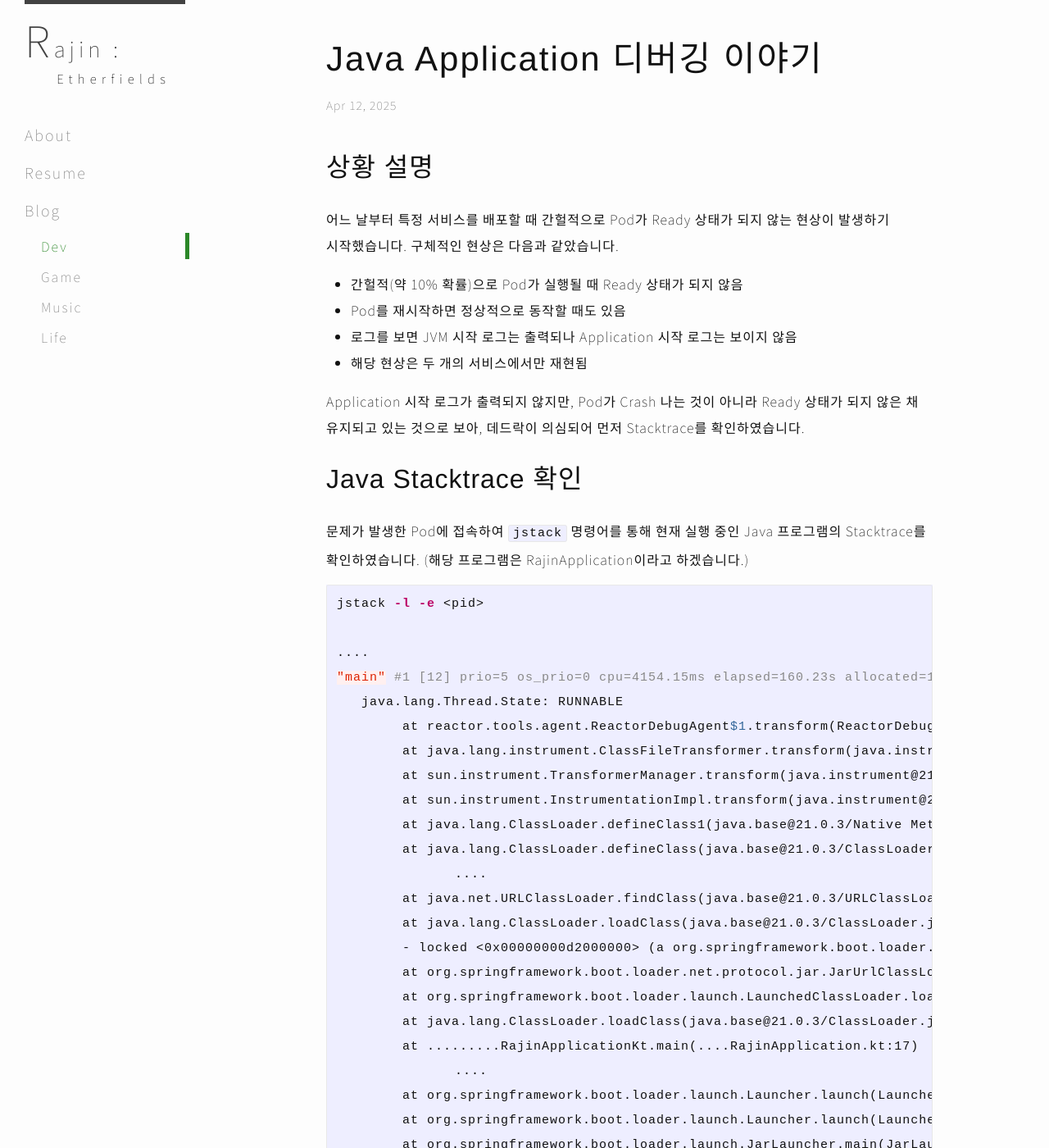
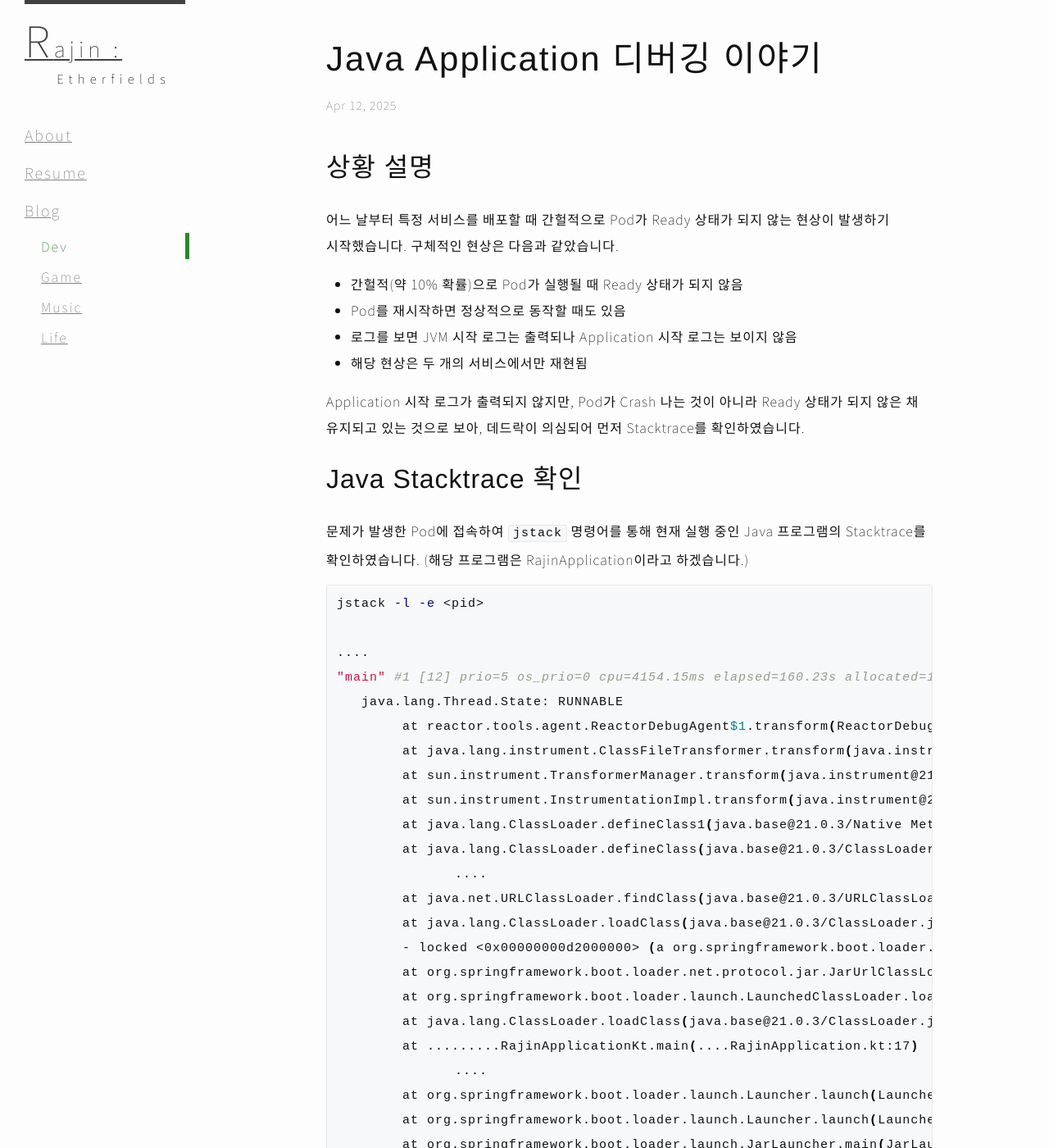
Before and after one commit to Rajin9601/rajin9601.github.io, a Jekyll site: the page built from _posts/2025-04-12-java-application-debug.md, in a window 1280 px wide and 1400 px high. Shown: the whole window at 82% size. Built offline with Jekyll 4.4.1, drawn with Linux system fonts in a browser that asks for light colours; comment, search, counter and statistics services are not loaded.

Commit message:
apply syntax highlighting & publish java application debug

```diff
--- a/_sass/_base.scss
+++ b/_sass/_base.scss
@@ -134,7 +134,7 @@
  */
 a {
     color: $brand-color;
-    text-decoration: none;
+    text-decoration: underline;
 
     &:visited {
         color: darken($brand-color, 15%);
@@ -142,7 +142,6 @@
 
     &:hover {
         color: $text-color;
-        text-decoration: underline;
     }
 }
 
@@ -174,7 +173,7 @@
     font-size: 15px;
     border: 1px solid $grey-color-light;
     border-radius: 3px;
-    background-color: #eef;
+    background-color: #f6f8fa;
 }
 
 code {
--- a/_sass/_syntax-highlighting.scss
+++ b/_sass/_syntax-highlighting.scss
@@ -1,71 +1,331 @@
-/**
- * Syntax highlighting styles
- */
-.highlight {
-    background: #ffffcc;
-    @extend %vertical-rhythm;
+// from https: //github.com/jwarby/jekyll-pygments-themes/blob/fead13aa9a6f3216ecc9c5758319a3d5d1236835/github.css
 
-    .highlighter-rouge & {
-      background: #eef;
-    }
+.highlight .hll {
+  background-color: #ffffcc
+}
 
-    .c { color: #888888 } /* Comment */
-    .err { color: #a61717; background-color: #e3d2d2 } /* Error */
-    .k { color: #008800; font-weight: bold } /* Keyword */
-    .cm { color: #888888 } /* Comment.Multiline */
-    .cp { color: #cc0000; font-weight: bold } /* Comment.Preproc */
-    .c1 { color: #888888 } /* Comment.Single */
-    .cs { color: #cc0000; font-weight: bold; background-color: #fff0f0 } /* Comment.Special */
-    .gd { color: #000000; background-color: #ffdddd } /* Generic.Deleted */
-    .ge { font-style: italic } /* Generic.Emph */
-    .gr { color: #aa0000 } /* Generic.Error */
-    .gh { color: #303030 } /* Generic.Heading */
-    .gi { color: #000000; background-color: #ddffdd } /* Generic.Inserted */
-    .go { color: #888888 } /* Generic.Output */
-    .gp { color: #555555 } /* Generic.Prompt */
-    .gs { font-weight: bold } /* Generic.Strong */
-    .gu { color: #606060 } /* Generic.Subheading */
-    .gt { color: #aa0000 } /* Generic.Traceback */
-    .kc { color: #008800; font-weight: bold } /* Keyword.Constant */
-    .kd { color: #008800; font-weight: bold } /* Keyword.Declaration */
-    .kn { color: #008800; font-weight: bold } /* Keyword.Namespace */
-    .kp { color: #008800 } /* Keyword.Pseudo */
-    .kr { color: #008800; font-weight: bold } /* Keyword.Reserved */
-    .kt { color: #888888; font-weight: bold } /* Keyword.Type */
-    .m { color: #0000DD; font-weight: bold } /* Literal.Number */
-    .s { color: #dd2200; background-color: #fff0f0 } /* Literal.String */
-    .na { color: #336699 } /* Name.Attribute */
-    .nb { color: #003388 } /* Name.Builtin */
-    .nc { color: #bb0066; font-weight: bold } /* Name.Class */
-    .no { color: #003366; font-weight: bold } /* Name.Constant */
-    .nd { color: #555555 } /* Name.Decorator */
-    .ne { color: #bb0066; font-weight: bold } /* Name.Exception */
-    .nf { color: #0066bb; font-weight: bold } /* Name.Function */
-    .nl { color: #336699; font-style: italic } /* Name.Label */
-    .nn { color: #bb0066; font-weight: bold } /* Name.Namespace */
-    .py { color: #336699; font-weight: bold } /* Name.Property */
-    .nt { color: #bb0066; font-weight: bold } /* Name.Tag */
-    .nv { color: #336699 } /* Name.Variable */
-    .ow { color: #008800 } /* Operator.Word */
-    .w { color: #bbbbbb } /* Text.Whitespace */
-    .mf { color: #0000DD; font-weight: bold } /* Literal.Number.Float */
-    .mh { color: #0000DD; font-weight: bold } /* Literal.Number.Hex */
-    .mi { color: #0000DD; font-weight: bold } /* Literal.Number.Integer */
-    .mo { color: #0000DD; font-weight: bold } /* Literal.Number.Oct */
-    .sb { color: #dd2200; background-color: #fff0f0 } /* Literal.String.Backtick */
-    .sc { color: #dd2200; background-color: #fff0f0 } /* Literal.String.Char */
-    .sd { color: #dd2200; background-color: #fff0f0 } /* Literal.String.Doc */
-    .s2 { color: #dd2200; background-color: #fff0f0 } /* Literal.String.Double */
-    .se { color: #0044dd; background-color: #fff0f0 } /* Literal.String.Escape */
-    .sh { color: #dd2200; background-color: #fff0f0 } /* Literal.String.Heredoc */
-    .si { color: #3333bb; background-color: #fff0f0 } /* Literal.String.Interpol */
-    .sx { color: #22bb22; background-color: #f0fff0 } /* Literal.String.Other */
-    .sr { color: #008800; background-color: #fff0ff } /* Literal.String.Regex */
-    .s1 { color: #dd2200; background-color: #fff0f0 } /* Literal.String.Single */
-    .ss { color: #aa6600; background-color: #fff0f0 } /* Literal.String.Symbol */
-    .bp { color: #003388 } /* Name.Builtin.Pseudo */
-    .vc { color: #336699 } /* Name.Variable.Class */
-    .vg { color: #dd7700 } /* Name.Variable.Global */
-    .vi { color: #3333bb } /* Name.Variable.Instance */
-    .il { color: #0000DD; font-weight: bold } /* Literal.Number.Integer.Long */
+.highlight .c {
+  color: #999988;
+  font-style: italic
 }
+
+/* Comment */
+.highlight .err {
+  color: #a61717;
+  background-color: #e3d2d2
+}
+
+/* Error */
+.highlight .k {
+  color: #000000;
+  font-weight: bold
+}
+
+/* Keyword */
+.highlight .o {
+  color: #000000;
+  font-weight: bold
+}
+
+/* Operator */
+.highlight .cm {
+  color: #999988;
+  font-style: italic
+}
+
+/* Comment.Multiline */
+.highlight .cp {
+  color: #999999;
+  font-weight: bold;
+  font-style: italic
+}
+
+/* Comment.Preproc */
+.highlight .c1 {
+  color: #999988;
+  font-style: italic
+}
+
+/* Comment.Single */
+.highlight .cs {
+  color: #999999;
+  font-weight: bold;
+  font-style: italic
+}
+
+/* Comment.Special */
+.highlight .gd {
+  color: #000000;
+  background-color: #ffdddd
+}
+
+/* Generic.Deleted */
+.highlight .ge {
+  color: #000000;
+  font-style: italic
+}
+
+/* Generic.Emph */
+.highlight .gr {
+  color: #aa0000
+}
+
+/* Generic.Error */
+.highlight .gh {
+  color: #999999
+}
+
+/* Generic.Heading */
+.highlight .gi {
+  color: #000000;
+  background-color: #ddffdd
+}
+
+/* Generic.Inserted */
+.highlight .go {
+  color: #888888
+}
+
+/* Generic.Output */
+.highlight .gp {
+  color: #555555
+}
+
+/* Generic.Prompt */
+.highlight .gs {
+  font-weight: bold
+}
+
+/* Generic.Strong */
+.highlight .gu {
+  color: #aaaaaa
+}
+
+/* Generic.Subheading */
+.highlight .gt {
+  color: #aa0000
+}
+
+/* Generic.Traceback */
+.highlight .kc {
+  color: #000000;
+  font-weight: bold
+}
+
+/* Keyword.Constant */
+.highlight .kd {
+  color: #000000;
+  font-weight: bold
+}
+
+/* Keyword.Declaration */
+.highlight .kn {
+  color: #000000;
+  font-weight: bold
+}
+
+/* Keyword.Namespace */
+.highlight .kp {
+  color: #000000;
+  font-weight: bold
+}
+
+/* Keyword.Pseudo */
+.highlight .kr {
+  color: #000000;
+  font-weight: bold
+}
+
+/* Keyword.Reserved */
+.highlight .kt {
+  color: #445588;
+  font-weight: bold
+}
+
+/* Keyword.Type */
+.highlight .m {
+  color: #009999
+}
+
+/* Literal.Number */
+.highlight .s {
+  color: #d01040
+}
+
+/* Literal.String */
+.highlight .na {
+  color: #008080
+}
+
+/* Name.Attribute */
+.highlight .nb {
+  color: #0086B3
+}
+
+/* Name.Builtin */
+.highlight .nc {
+  color: #445588;
+  font-weight: bold
+}
+
+/* Name.Class */
+.highlight .no {
+  color: #008080
+}
+
+/* Name.Constant */
+.highlight .nd {
+  color: #3c5d5d;
+  font-weight: bold
+}
+
+/* Name.Decorator */
+.highlight .ni {
+  color: #800080
+}
+
+/* Name.Entity */
+.highlight .ne {
+  color: #990000;
+  font-weight: bold
+}
+
+/* Name.Exception */
+.highlight .nf {
+  color: #990000;
+  font-weight: bold
+}
+
+/* Name.Function */
+.highlight .nl {
+  color: #990000;
+  font-weight: bold
+}
+
+/* Name.Label */
+.highlight .nn {
+  color: #555555
+}
+
+/* Name.Namespace */
+.highlight .nt {
+  color: #000080
+}
+
+/* Name.Tag */
+.highlight .nv {
+  color: #008080
+}
+
+/* Name.Variable */
+.highlight .ow {
+  color: #000000;
+  font-weight: bold
+}
+
+/* Operator.Word */
+.highlight .w {
+  color: #bbbbbb
+}
+
+/* Text.Whitespace */
+.highlight .mf {
+  color: #009999
+}
+
+/* Literal.Number.Float */
+.highlight .mh {
+  color: #009999
+}
+
+/* Literal.Number.Hex */
+.highlight .mi {
+  color: #009999
+}
+
+/* Literal.Number.Integer */
+.highlight .mo {
+  color: #009999
+}
+
+/* Literal.Number.Oct */
+.highlight .sb {
+  color: #d01040
+}
+
+/* Literal.String.Backtick */
+.highlight .sc {
+  color: #d01040
+}
+
+/* Literal.String.Char */
+.highlight .sd {
+  color: #d01040
+}
+
+/* Literal.String.Doc */
+.highlight .s2 {
+  color: #d01040
+}
+
+/* Literal.String.Double */
+.highlight .se {
+  color: #d01040
+}
+
+/* Literal.String.Escape */
+.highlight .sh {
+  color: #d01040
+}
+
+/* Literal.String.Heredoc */
+.highlight .si {
+  color: #d01040
+}
+
+/* Literal.String.Interpol */
+.highlight .sx {
+  color: #d01040
+}
+
+/* Literal.String.Other */
+.highlight .sr {
+  color: #009926
+}
+
+/* Literal.String.Regex */
+.highlight .s1 {
+  color: #d01040
+}
+
+/* Literal.String.Single */
+.highlight .ss {
+  color: #990073
+}
+
+/* Literal.String.Symbol */
+.highlight .bp {
+  color: #999999
+}
+
+/* Name.Builtin.Pseudo */
+.highlight .vc {
+  color: #008080
+}
+
+/* Name.Variable.Class */
+.highlight .vg {
+  color: #008080
+}
+
+/* Name.Variable.Global */
+.highlight .vi {
+  color: #008080
+}
+
+/* Name.Variable.Instance */
+.highlight .il {
+  color: #009999
+}
+
+/* Literal.Number.Integer.Long */
```
Also changed, not shown: _posts/2025-04-12-java-application-debug.md (+0 -1 lines).
